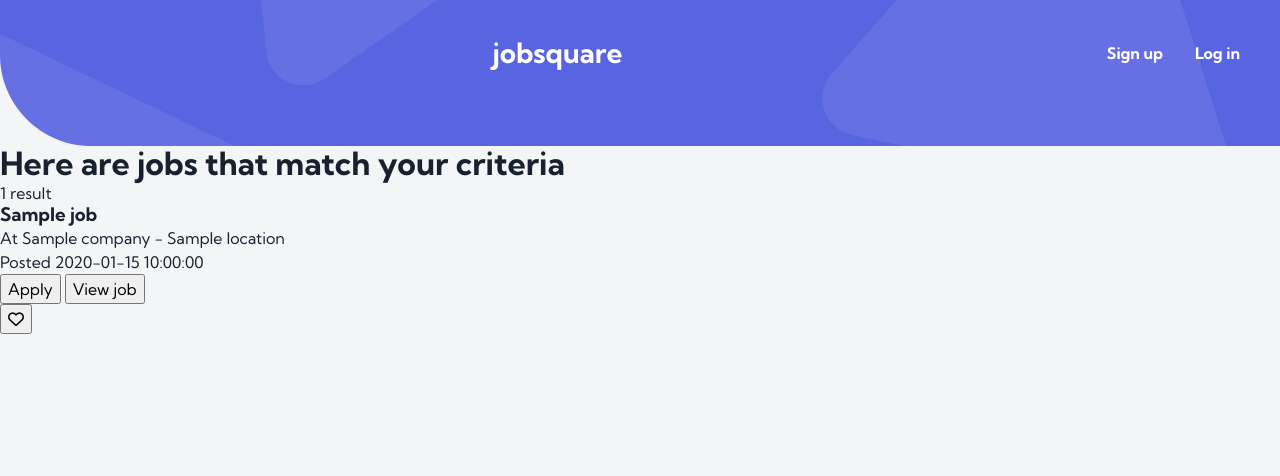
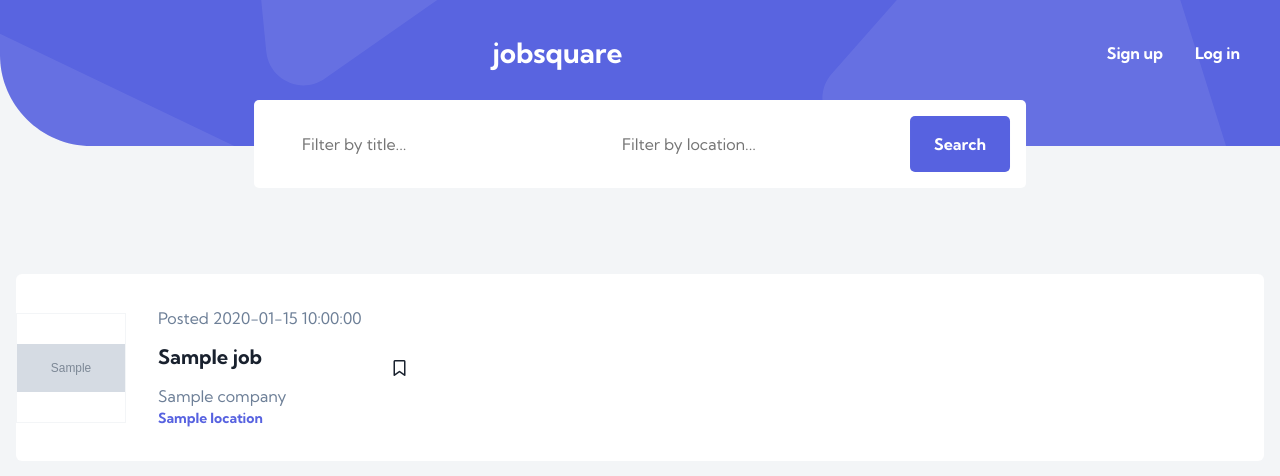
Before and after one commit to lexsac/jobsquare-capstone, a Flask app: template templates/home.html in a window 1280 px wide. Shown: the top 476 px of the page. Run offline with Flask 3, Linux system fonts and the light colour scheme; the template is opened without the code that fills it: most values are stand-ins (such as "Sample title", 1, 10 or a date in 2020); grey boxes marked "Sample" are stand-in pictures; some libraries are stand-ins or nearby versions.

Commit message:
Job cards styling

```diff
--- a/templates/home.html
+++ b/templates/home.html
@@ -1,40 +1,33 @@
 {% extends 'base.html' %}
+
 {% block content %}
-
-  <div>
-    <div>
+  <form action="{{ url_for('search') }}" class="search-form">
+    <input type="text" name="query" placeholder="Filter by title..." class="search-form__input">
+    <input type="text" name="query" placeholder="Filter by location..." class="search-form__input">
+    <button class="button-dark" type="submit">Search</button>
+  </form>
+  <div class="job__container">
+    <div class="job__list">
       {% if jobs %}
-      <h1>Here are jobs that match your criteria</h1>
-      {% if jobs|length == 1 %}
-        <p>{{ jobs|length }} result</p>
-      {% endif %}
-      {% if jobs|length != 1 %}
-        <p>{{ jobs|length }} results</p>
-      {% endif %}
-          {% for job in jobs %}
-          <div>
-            <div>
-              <a href="/jobs/{{ job.id }}">
-                <h3>{{ job.name }}</h3>
-              </a>
-                <p>At {{ job.company.name }} - {{ job.location.name }}</p>
-                <p>Posted {{ job.created_at }}</p>
-                <a href="{{ job.landing_page_url }}" target="_blank"><button class="btn btn-primary">Apply</button></a>
-                <a href="/jobs/{{ job.id }}"><button class="btn btn-secondary">View job</button></a>
-                <form method="POST" action="/jobs/{{ job.id }}/like">
-                  <button class="btn">
-                    {% if job.id in likes %}
-                    <i class="fa-solid fa-heart"></i>
-                    {% else %}
-                    <i class="fa-regular fa-heart"></i>
-                    {% endif %}
-                  </button>
-                </form>
+          <div class="job__cards">
+            {% for job in jobs %}
+            <a href="/jobs/{{ job.id }}">
+              <div class="job__card">
+                <div class="job__image">
+                  <img class="job__logo" height="48" width="108" src='{{job.company.logo_img}}'>
+                </div>
+                <div class="job__text">
+                  <p class="job__posted">Posted {{ job.created_at }}</p>
+                  <h3 class="job__title">{{ job.name }}</h3>
+                  <p class="job__company">{{ job.company.name }}</p>
+                  <p class="job__location">{{ job.location.name }}</p>
+                </div>
+                <i class="fa-regular fa-bookmark | job__button-like"></i>
               </div>
             </a>
+            {% endfor %}
           </div>
-          {% endfor %}
-          {% else %}
+      {% else %}
           <h1>No jobs matches</h1>
           <p>Uh oh...try changing your preferences to find a match. Don't give up just yet!</p>
           <a href="/profile"><button>Change it up</button></a>
```
